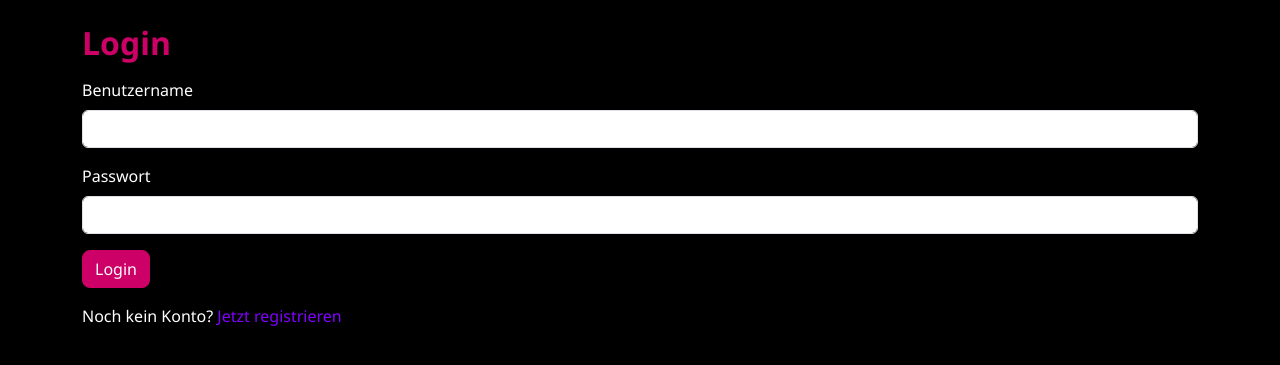
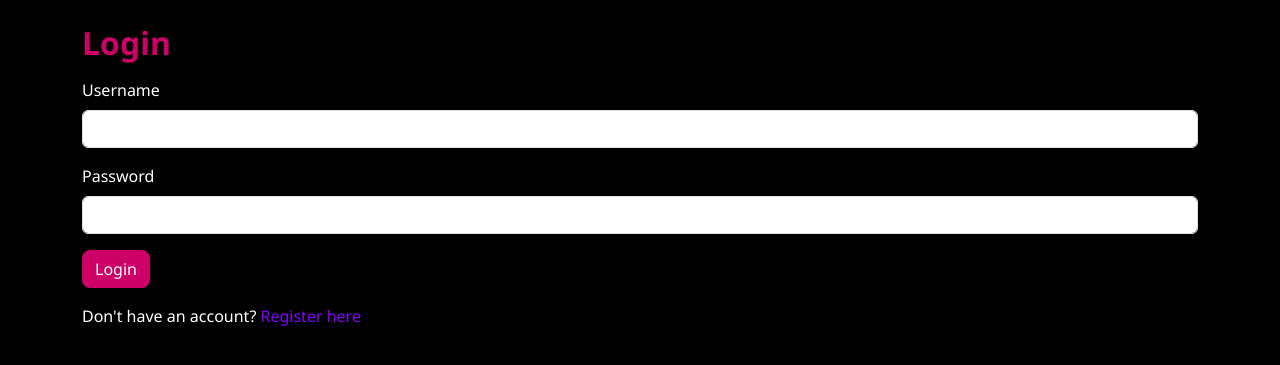
Before and after one commit to Deseoai/deseo_platform, a Flask app: page /login in a window 1280 px wide. Shown: the part 66-431 px from the top of the page. Run offline with Flask 3, Linux system fonts and the light colour scheme; some libraries are stand-ins or nearby versions.

Commit message:
Update login.html

```diff
--- a/templates/login.html
+++ b/templates/login.html
@@ -9,19 +9,19 @@
 
 <form method="POST" class="mt-3">
   <div class="mb-3">
-    <label for="username" class="form-label">Benutzername</label>
+    <label for="username" class="form-label">Username</label>
     <input type="text" class="form-control" id="username" name="username" required>
   </div>
   <div class="mb-3">
-    <label for="password" class="form-label">Passwort</label>
+    <label for="password" class="form-label">Password</label>
     <input type="password" class="form-control" id="password" name="password" required>
   </div>
   <button type="submit" class="btn btn-success">Login</button>
 </form>
 
 <p class="mt-3">
-  Noch kein Konto?
-  <a href="{{ url_for('register') }}">Jetzt registrieren</a>
+  Don't have an account?
+  <a href="{{ url_for('register') }}">Register here</a>
 </p>
 
 {% endblock %}
```
